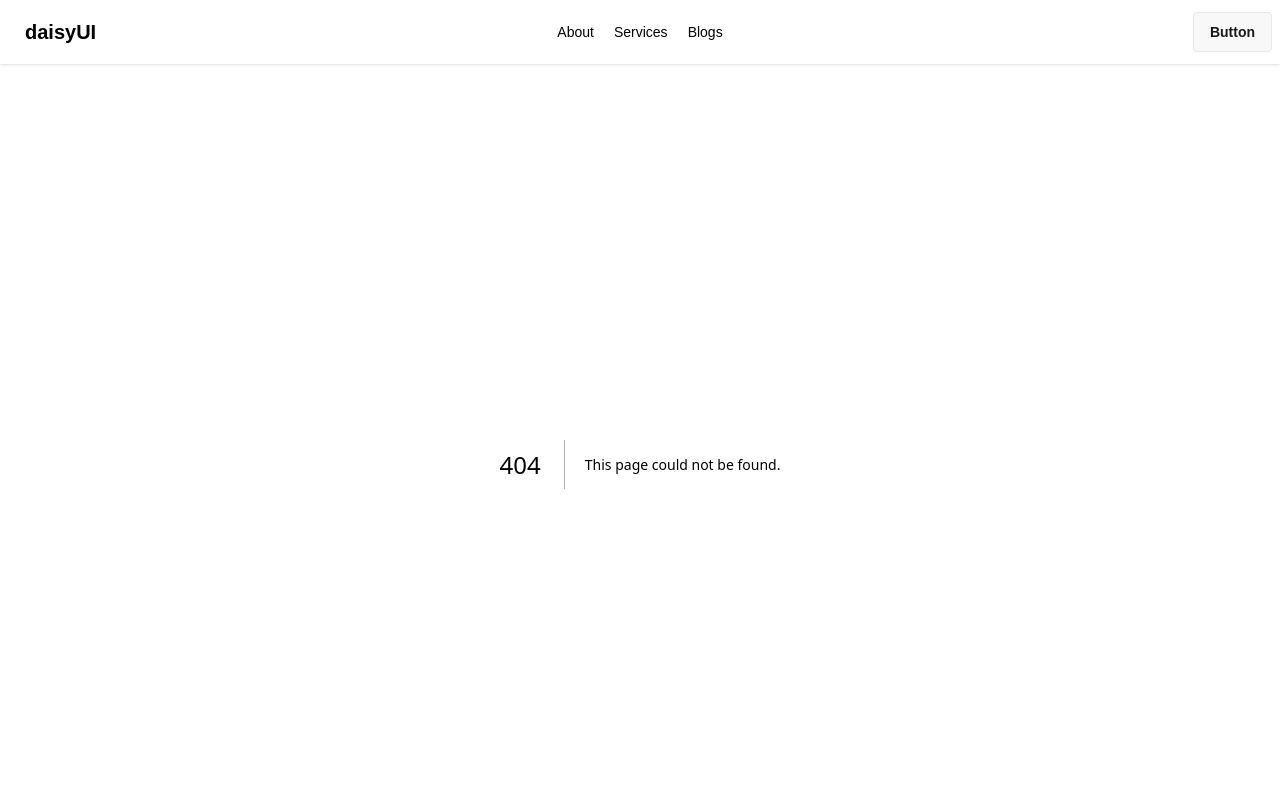
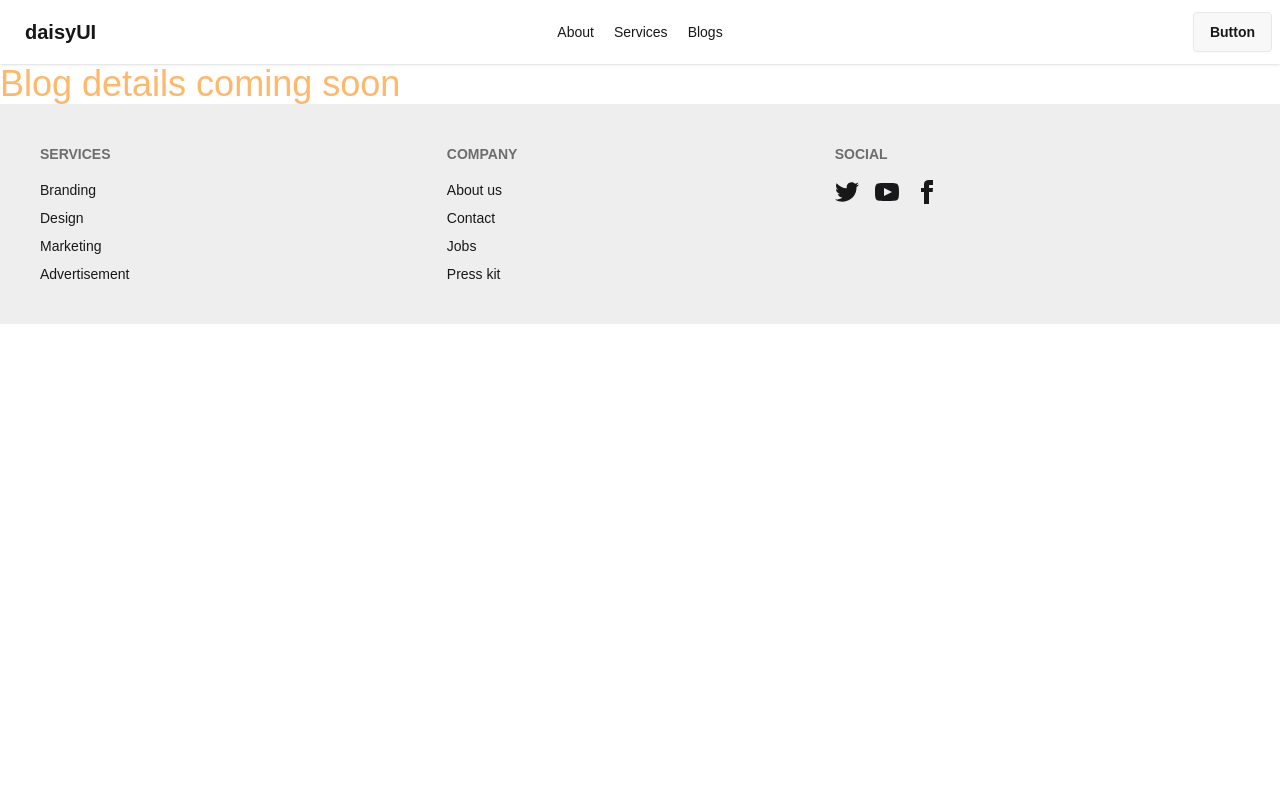
Before and after one commit to abdussattarsakil/first-next.js-project, a Next.js app: page /blogs/1 in a window 1280 px wide. Before the commit this address had no page. Shown: the top 800 px of the page. Built offline with nearby package versions, Linux system fonts and the light colour scheme.

Commit message:
learn dynamic route recieve params

```diff
--- /dev/null
+++ b/src/app/blogs/[blogId]/page.jsx
@@ -0,0 +1,12 @@
+
+const page = async({params}) => {
+    const res=await params;
+    console.log("show me params",res);
+    return (
+        <div>
+            <h1 className="text-4xl text-orange-300">Blog details coming soon</h1>
+        </div>
+    );
+};
+
+export default page;
```
